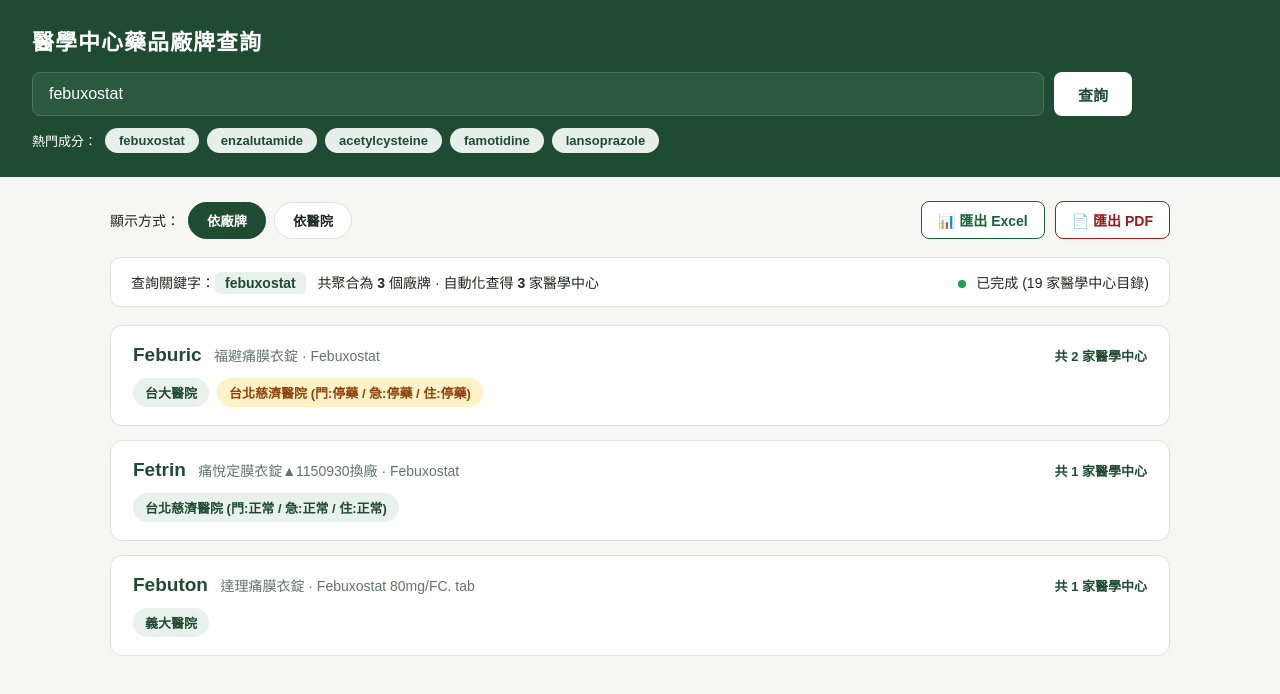
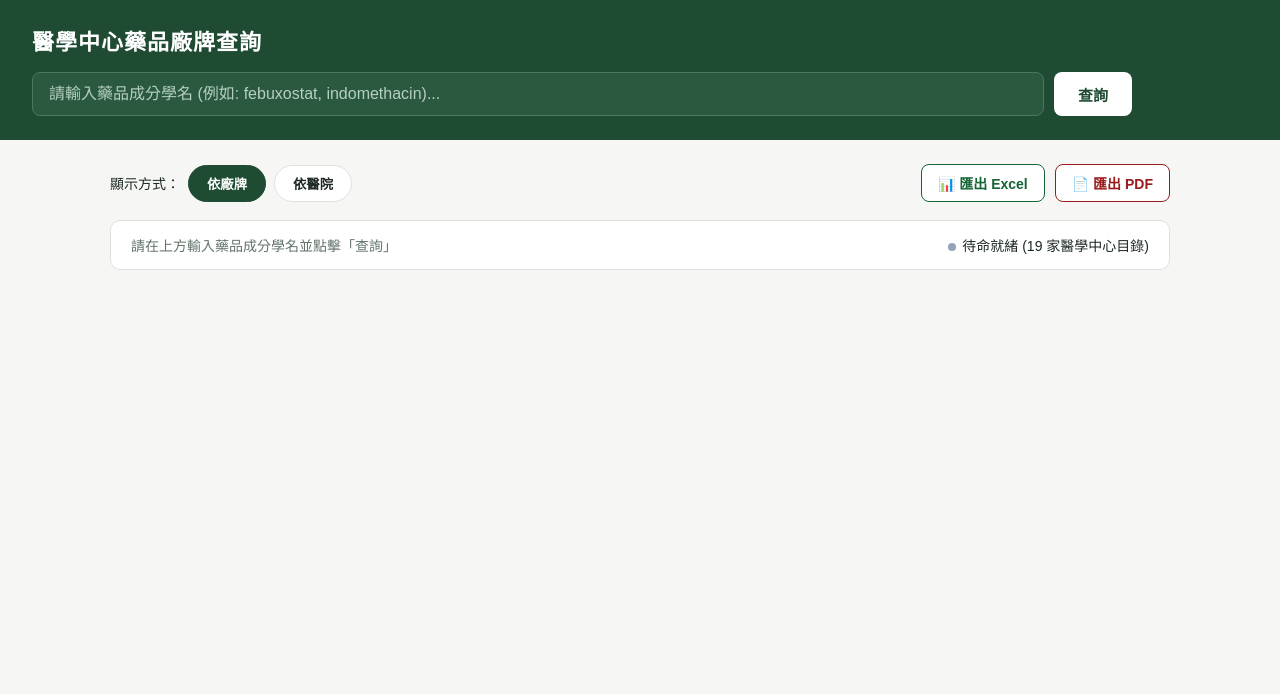
Before and after one commit to pikapika0622-jpg/hospital-drug-search, a plain HTML site: page index.html in a window 1280 px wide. Drawn offline with Linux system fonts and the light colour scheme.

Commit message:
Update index.html

```diff
--- a/index.html
+++ b/index.html
@@ -29,12 +29,6 @@
       padding: 0 24px; border-radius: 8px; border: none; background: #fff;
       color: var(--primary); font-weight: 700; font-size: 15px; cursor: pointer;
     }
-    .hot-tags { margin-top: 12px; display: flex; flex-wrap: wrap; align-items: center; gap: 8px; font-size: 13px; }
-    .tag-btn {
-      background: #e6efe9; color: var(--primary); border: none; border-radius: 20px;
-      padding: 5px 14px; font-size: 13px; cursor: pointer; font-weight: 600;
-    }
-    .tag-btn:hover { background: #fff; }
 
     main { max-width: 1100px; margin: 24px auto; padding: 0 20px 60px; }
     .toolbar {
@@ -65,6 +59,7 @@
     }
     .kw-badge { background: var(--primary-light); color: var(--primary); padding: 3px 10px; border-radius: 6px; font-weight: 700; }
     .status-dot { display: inline-block; width: 8px; height: 8px; border-radius: 50%; background: #16a34a; margin-right: 6px; }
+    .status-dot.idle { background: #94a3b8; }
     .status-dot.loading { background: #d97706; animation: pulse 1s infinite; }
     .status-dot.error { background: #dc2626; }
     @keyframes pulse { 0%, 100% { opacity: 1; } 50% { opacity: 0.3; } }
@@ -107,16 +102,8 @@
 <header>
   <h1>醫學中心藥品廠牌查詢</h1>
   <div class="search-row">
-    <input type="text" id="kwInput" value="febuxostat" placeholder="請輸入藥品成分學名 (例如: febuxostat, famotidine)..." onkeydown="if(event.key==='Enter') startSearch()" />
+    <input type="text" id="kwInput" value="" placeholder="請輸入藥品成分學名 (例如: febuxostat, indomethacin)..." onkeydown="if(event.key==='Enter') startSearch()" />
     <button onclick="startSearch()">查詢</button>
-  </div>
-  <div class="hot-tags">
-    <span>熱門成分：</span>
-    <button class="tag-btn" onclick="quickSearch('febuxostat')">febuxostat</button>
-    <button class="tag-btn" onclick="quickSearch('enzalutamide')">enzalutamide</button>
-    <button class="tag-btn" onclick="quickSearch('acetylcysteine')">acetylcysteine</button>
-    <button class="tag-btn" onclick="quickSearch('famotidine')">famotidine</button>
-    <button class="tag-btn" onclick="quickSearch('lansoprazole')">lansoprazole</button>
   </div>
 </header>
 
@@ -143,20 +130,15 @@
 </main>
 
 <script>
-  const GAS_API_URL = "https://script.google.com/macros/s/AKfycbzdFR_0riipYUhz19OKj7ls4m_jGqg0Ez5BPCHxoOQbBhw_Fgp8Zh5GOJhU3sPc1cXO/exec";
+  const GAS_API_URL = "貼上你的_GAS_網頁應用程式網址";
 
   let currentMode = "brand";
   let pollTimer = null;
   let currentData = {
-    keyword: "febuxostat",
-    status: "completed",
+    keyword: "",
+    status: "idle",
     errorMsg: "",
-    records: [
-      { hospital_id: "ntuh", hospital_name: "台大醫院", brand_key: "Feburic", brand_en: "Feburic FC Tablet 80 mg/tab", brand_zh: "福避痛膜衣錠", generic_spec: "Febuxostat", note: "正常收載", search_url: "https://www.ntuh.gov.tw/phr/Fpage.action?muid=2077&fid=1939" },
-      { hospital_id: "tptzuchi", hospital_name: "台北慈濟醫院", brand_key: "Feburic", brand_en: "Feburic福避痛 F.C 80mg/tab (Febuxostat)", brand_zh: "福避痛膜衣錠", generic_spec: "Febuxostat", note: "門:停藥 / 急:停藥 / 住:停藥", search_url: "https://tp-his.tzuchi-healthcare.org.tw/DrugPharm/ComPharmacopoeia/AllInOne/Med_Search_AllInOne.aspx" },
-      { hospital_id: "tptzuchi", hospital_name: "台北慈濟醫院", brand_key: "Fetrin", brand_en: "Fetrin F.C Tablets 80mg/tab(Febuxostat)", brand_zh: "痛悅定膜衣錠▲1150930換廠", generic_spec: "Febuxostat", note: "門:正常 / 急:正常 / 住:正常", search_url: "https://tp-his.tzuchi-healthcare.org.tw/DrugPharm/ComPharmacopoeia/AllInOne/Med_Search_AllInOne.aspx" },
-      { hospital_id: "edah", hospital_name: "義大醫院", brand_key: "Febuton", brand_en: "Febuton (80mg/FC. tab)", brand_zh: "達理痛膜衣錠", generic_spec: "Febuxostat 80mg/FC. tab", note: "正常收載", search_url: "https://dept.edah.org.tw/ph/asp/search.asp?TAB=1&orgby=ED" }
-    ],
+    records: [],
     hospitals: [
       { id: "ntuh", name: "台大醫院", mode: "auto", url: "https://www.ntuh.gov.tw/phr/Fpage.action?muid=2077&fid=1939" },
       { id: "tptzuchi", name: "台北慈濟醫院", mode: "auto", url: "https://tp-his.tzuchi-healthcare.org.tw/DrugPharm/ComPharmacopoeia/AllInOne/Med_Search_AllInOne.aspx" },
@@ -179,11 +161,6 @@
       { id: "cmuh", name: "中國醫藥大學附設醫院", mode: "manual", reason: "舊連結待更新", url: "https://www.cmuh.cmu.edu.tw/" }
     ]
   };
-
-  function quickSearch(kw) {
-    document.getElementById("kwInput").value = kw;
-    startSearch();
-  }
 
   function switchMode(mode) {
     currentMode = mode;
@@ -254,9 +231,21 @@
   function render() {
     const brands = groupByBrand(currentData.records);
     const uniqueHosps = new Set(currentData.records.map(r => r.hospital_id));
+    const isIdle = currentData.status === "idle";
     const isRunning = currentData.status === "running";
     const isError = currentData.status === "error";
 
+    if (isIdle) {
+      document.getElementById("summaryBar").innerHTML = `
+        <div style="color:var(--muted);">請在上方輸入藥品成分學名並點擊「查詢」</div>
+        <div><span class="status-dot idle"></span>待命就緒 (${currentData.hospitals.length} 家醫學中心目錄)</div>
+      `;
+      const area = document.getElementById("contentArea");
+      if (currentMode === "brand") {
+        area.innerHTML = "";
+        return;
+      }
+    } else {
       let statusText = `已完成 (${currentData.hospitals.length} 家醫學中心目錄)`;
       let dotClass = "";
       if (isRunning) {
@@ -278,6 +267,7 @@
           ${statusText}
         </div>
       `;
+    }
 
     const area = document.getElementById("contentArea");
     if (currentMode === "brand") {
@@ -318,7 +308,7 @@
                   ${hRecords.map(r => `<tr><td><strong>${r.brand_en}</strong><br><span style="color:#555;">${r.brand_zh}</span></td><td>${r.generic_spec}</td><td>${r.note}</td></tr>`).join('')}
                 </tbody>
               </table>
-            ` : `<div style="font-size:13px;color:var(--muted);">${h.mode === 'manual' ? '請點擊右側「查詢頁 →」前往該院系統檢視' : '此院自動化查詢無相符品項'}</div>`}
+            ` : `<div style="font-size:13px;color:var(--muted);">${h.mode === 'manual' ? '請點擊右側「查詢頁 →」前往該院系統檢視' : (isIdle ? '尚未查詢' : '此院自動化查詢無相符品項')}</div>`}
           </div>
         `;
       }).join('');
@@ -326,6 +316,10 @@
   }
 
   function exportExcel() {
+    if (!currentData.keyword || currentData.records.length === 0) {
+      alert("請先查詢藥品成分並取得資料後再匯出。");
+      return;
+    }
     const wb = XLSX.utils.book_new();
     const brands = groupByBrand(currentData.records);
 
@@ -337,7 +331,7 @@
       "採用醫學中心家數": b.items.length,
       "採用醫院明細": b.items.map(i => `${i.hospital_name}(${i.note})`).join("、")
     }));
-    const ws1 = XLSX.utils.json_to_sheet(brandSheetData.length ? brandSheetData : [{ "提示": "無自動化廠牌資料" }]);
+    const ws1 = XLSX.utils.json_to_sheet(brandSheetData);
     XLSX.utils.book_append_sheet(wb, ws1, "依廠牌彙整");
 
     const hospSheetData = currentData.hospitals.map(h => {
@@ -370,6 +364,10 @@
   }
 
   function exportPDF() {
+    if (!currentData.keyword || currentData.records.length === 0) {
+      alert("請先查詢藥品成分並取得資料後再匯出。");
+      return;
+    }
     const now = new Date().toLocaleString("zh-TW", { hour12: false });
     document.getElementById("printMeta").innerText = `查詢成分：${currentData.keyword} ｜ 顯示模式：${currentMode === 'brand' ? '依廠牌彙整' : '依醫院明細'} ｜ 匯出時間：${now}`;
     window.print();
```
Lines whose indentation alone changed are shown as unchanged.
